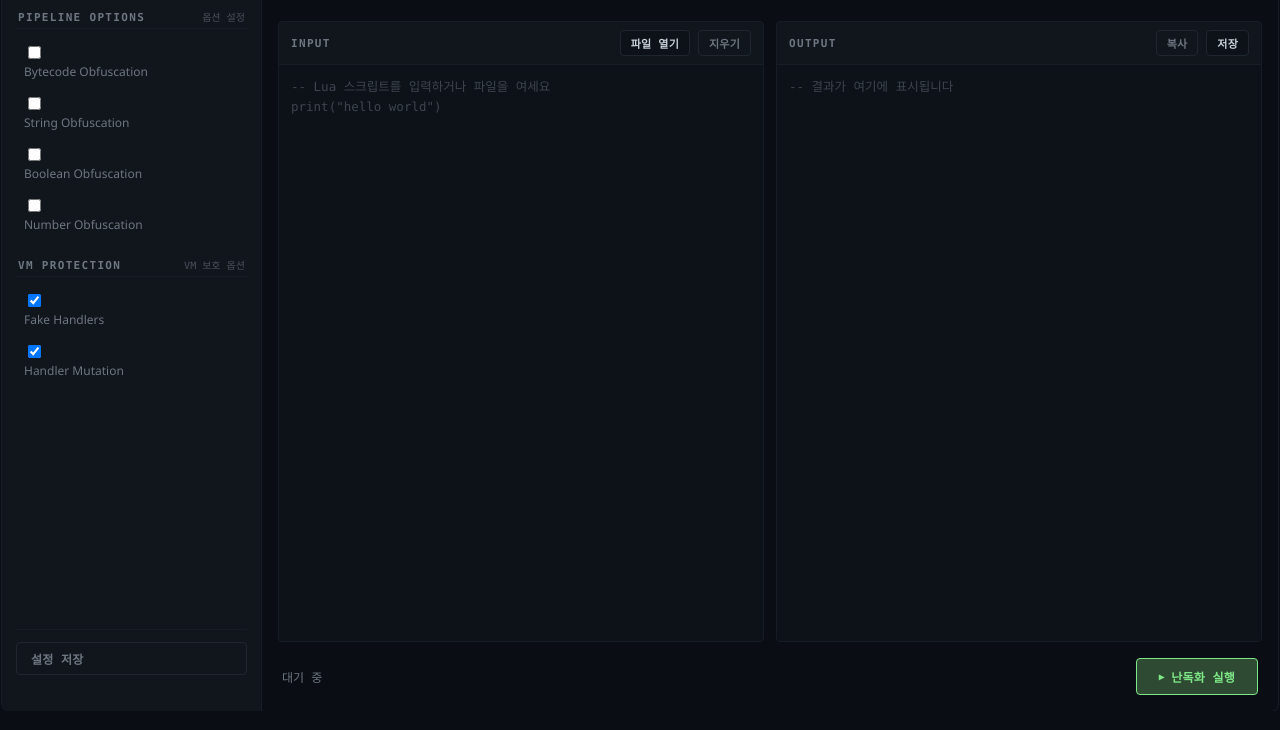
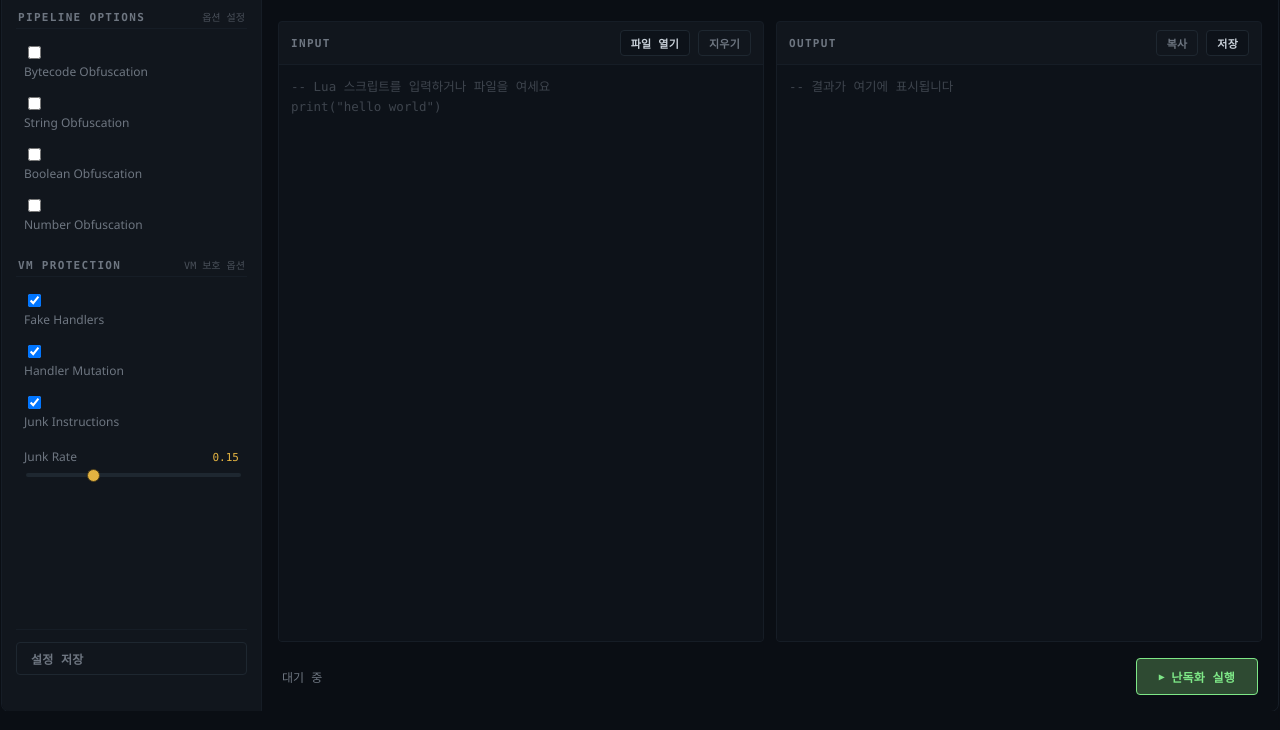
Before and after one commit to karity-0/karity-obfuscator, a plain HTML site: page gui/web/index.html in a window 1280 px wide. Shown: the part 89-819 px from the top of the page. Drawn offline with Linux system fonts and the light colour scheme.

Commit message:
obfuscator-gui update
feat: add junk instruction
fix: easy drag issue

```diff
--- a/gui/web/app.js
+++ b/gui/web/app.js
@@ -37,7 +37,14 @@ document.addEventListener('DOMContentLoaded', () => {
 
     const vmoptFakeHandlers = document.getElementById('vmopt-fake-handlers');
     const vmoptMutateHandlers = document.getElementById('vmopt-mutate-handlers');
+    const vmoptJunkInstructions = document.getElementById('vmopt-junk-instructions');
+    const vmoptJunkRate = document.getElementById('vmopt-junk-rate');
+    const vmoptJunkRateValue = document.getElementById('vmopt-junk-rate-value');
     const allVmOptCheckboxes = document.querySelectorAll('.vmopt-checkbox');
+
+    vmoptJunkRate?.addEventListener('input', () => {
+        vmoptJunkRateValue.textContent = Number(vmoptJunkRate.value).toFixed(2);
+    });
 
     // Buttons
     const openFileBtn = document.getElementById('open-file-btn');
@@ -136,6 +143,11 @@ document.addEventListener('DOMContentLoaded', () => {
         const vmOptions = savedConfig.vm_options || {};
         vmoptFakeHandlers.checked = vmOptions.fake_handlers !== false;
         vmoptMutateHandlers.checked = vmOptions.mutate_handlers !== false;
+        vmoptJunkInstructions.checked = vmOptions.junk_instructions !== false;
+
+        const junkRate = vmOptions.junk_rate;
+        vmoptJunkRate.value = (typeof junkRate === 'number') ? junkRate : 0.15;
+        vmoptJunkRateValue.textContent = Number(vmoptJunkRate.value).toFixed(2);
     }
 
     function buildPayloadConfig() {
@@ -161,6 +173,8 @@ document.addEventListener('DOMContentLoaded', () => {
         const vm_options = {
             fake_handlers: vmoptFakeHandlers.checked,
             mutate_handlers: vmoptMutateHandlers.checked,
+            junk_instructions: vmoptJunkInstructions.checked,
+            junk_rate: Number(vmoptJunkRate.value),
         };
 
         return { passes, vm_output_passes, vm_options };
--- a/gui/web/index.html
+++ b/gui/web/index.html
@@ -93,7 +93,24 @@
             </div>
           </label>
         </li>
+        <li class="pass-item" data-hint="실행에 영향을 주지 않는 더미 instruction을 바이트코드 사이에 삽입합니다.">
+          <label class="pass-label">
+            <input type="checkbox" class="vmopt-checkbox" id="vmopt-junk-instructions" checked>
+            <div class="pass-info">
+              <span class="pass-name">Junk Instructions</span>
+            </div>
+          </label>
+        </li>
       </ol>
+
+      <div class="slider-row" data-hint="instruction 사이마다 junk가 삽입될 확률입니다. 높이면 분석이 어려워지지만 코드 크기가 커집니다.">
+        <div class="slider-head">
+          <span class="slider-label">Junk Rate</span>
+          <span id="vmopt-junk-rate-value" class="slider-value">0.15</span>
+        </div>
+        <input type="range" id="vmopt-junk-rate" class="slider"
+               min="0" max="0.5" step="0.01" value="0.15">
+      </div>
     </section>
 
     <footer class="sidebar-footer">
--- a/gui/web/style.css
+++ b/gui/web/style.css
@@ -161,6 +161,7 @@ body {
   overflow-y: auto;
   padding: 16px 14px;
   gap: 18px;
+  -webkit-app-region: no-drag;
 }
 
 .brand {
@@ -296,6 +297,72 @@ body {
 #vm-output-panel .pass-item.enabled .pass-checkbox {
   background: var(--warn);
   border-color: var(--warn);
+}
+
+/* ============================================================
+   Sliders (e.g. Junk Instruction Rate)
+   ============================================================ */
+
+.slider-row {
+  display: flex;
+  flex-direction: column;
+  gap: 6px;
+  padding: 6px 8px 2px;
+  -webkit-app-region: no-drag;
+}
+
+.slider-head {
+  display: flex;
+  align-items: baseline;
+  justify-content: space-between;
+}
+
+.slider-label {
+  font-size: 12px;
+  color: var(--text-dim);
+}
+
+.slider-value {
+  font-family: var(--mono);
+  font-size: 11px;
+  color: var(--warn);
+  min-width: 32px;
+  text-align: right;
+}
+
+.slider {
+  -webkit-appearance: none;
+  appearance: none;
+  width: 100%;
+  height: 4px;
+  border-radius: 2px;
+  background: var(--border);
+  outline: none;
+  cursor: pointer;
+}
+
+.slider::-webkit-slider-thumb {
+  -webkit-appearance: none;
+  appearance: none;
+  width: 13px;
+  height: 13px;
+  border-radius: 50%;
+  background: var(--warn);
+  border: 1px solid var(--warn-dim);
+  transition: transform 0.12s ease;
+}
+
+.slider::-webkit-slider-thumb:hover {
+  transform: scale(1.15);
+}
+
+.slider::-moz-range-thumb {
+  width: 13px;
+  height: 13px;
+  border-radius: 50%;
+  background: var(--warn);
+  border: 1px solid var(--warn-dim);
+  cursor: pointer;
 }
 
 .sidebar-footer {
```
Also changed, not shown: 1 other file.
